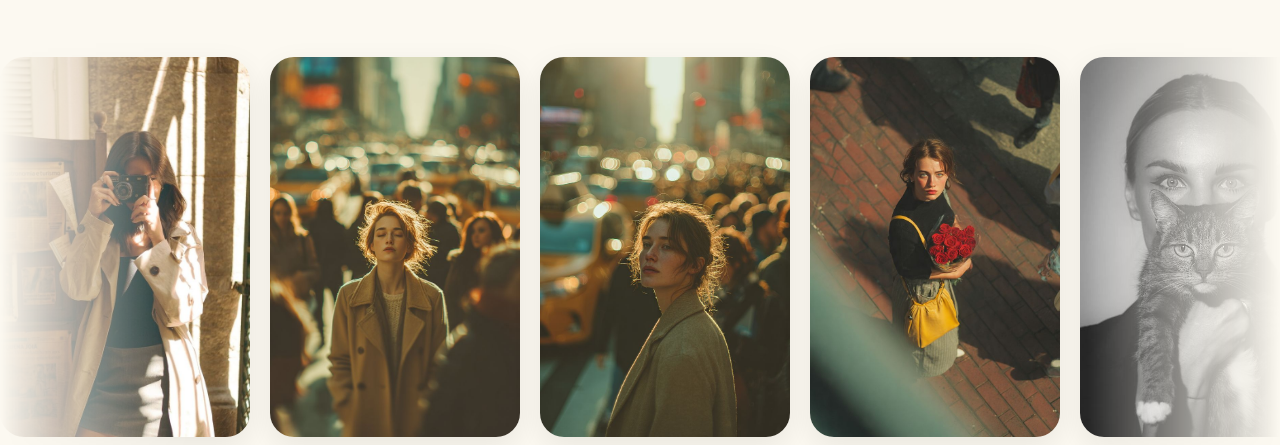
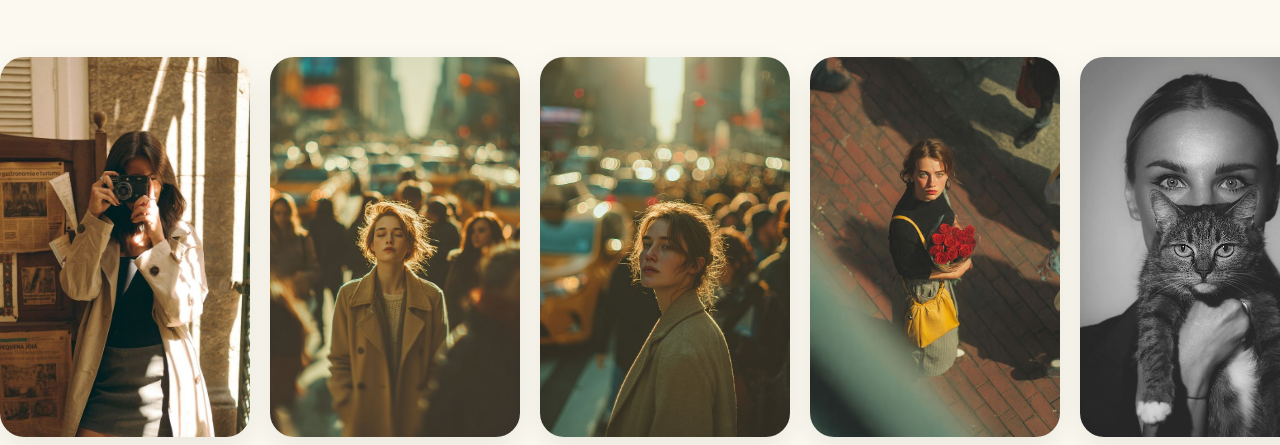
Before and after one commit to NazifaNeloy/30days30projects, a plain HTML site: page Scroll_Animation/index.html in a window 1280 px wide. Shown: the part 355-800 px from the top of the page. Drawn offline with Linux system fonts and the light colour scheme.

Commit message:
Finished final touches

```diff
--- a/Scroll_Animation/index.html
+++ b/Scroll_Animation/index.html
@@ -3,7 +3,7 @@
 <head>
     <meta charset="UTF-8">
     <meta name="viewport" content="width=device-width, initial-scale=1.0">
-    <title>BrandLyft Hero Section</title>
+    <title>Scroll Animation</title>
     <link rel="stylesheet" href="style.css">
 </head>
 <body>
--- a/Scroll_Animation/style.css
+++ b/Scroll_Animation/style.css
@@ -63,10 +63,7 @@
             width: 100vw;
             overflow: hidden;
             position: relative;
-            mask-image: linear-gradient(to right, transparent, black 15%, black 85%, transparent);
-            -webkit-mask-image: linear-gradient(to right, transparent, black 15%, black 85%, transparent);
         }
-
         .scroll-track {
             display: flex;
             width: max-content;
@@ -105,8 +102,6 @@
                 transform: translateX(0);
             }
             100% {
-                /* Move by exactly half the width of the track
-                   (since we duplicated the cards) */
                 transform: translateX(calc(-50% - (var(--gap) / 2)));
             }
         }
```
